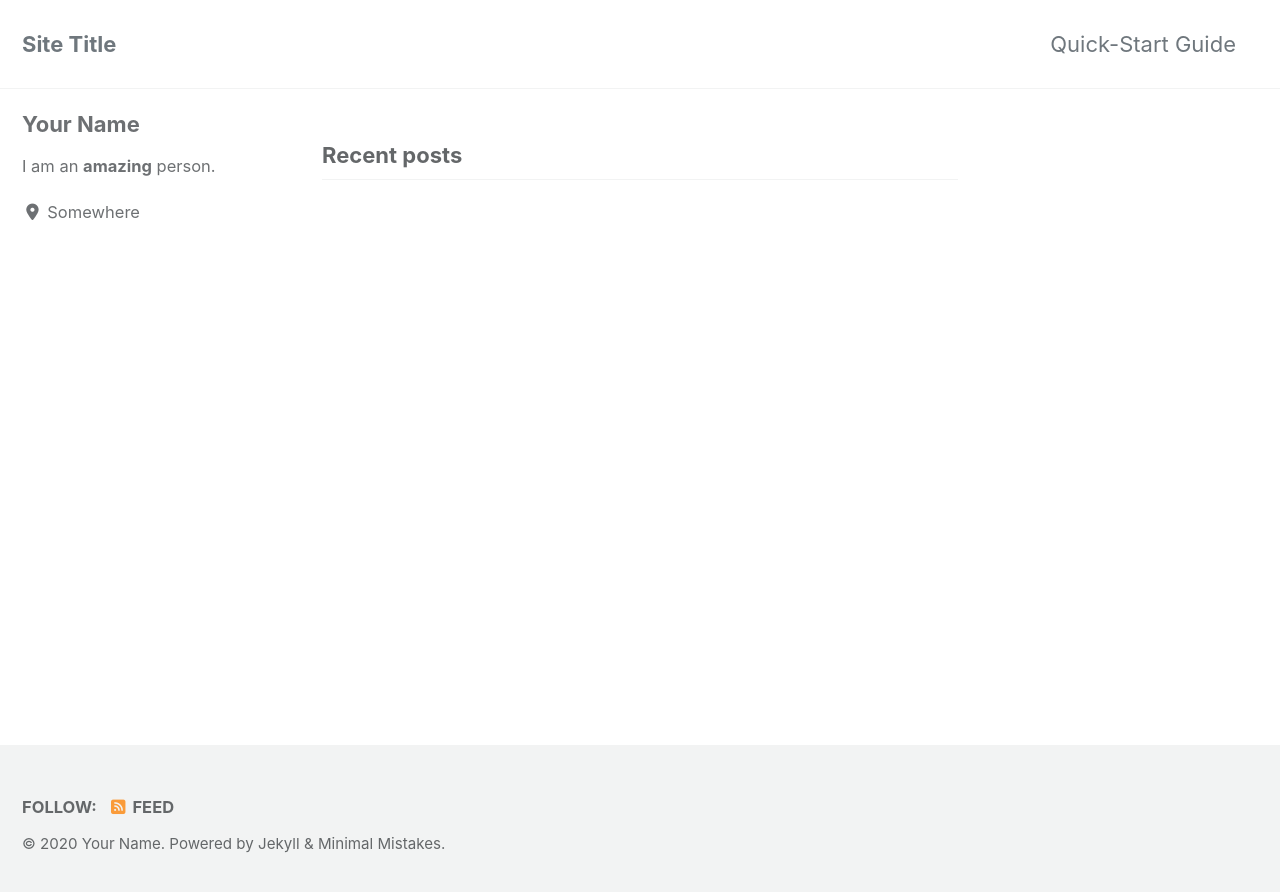
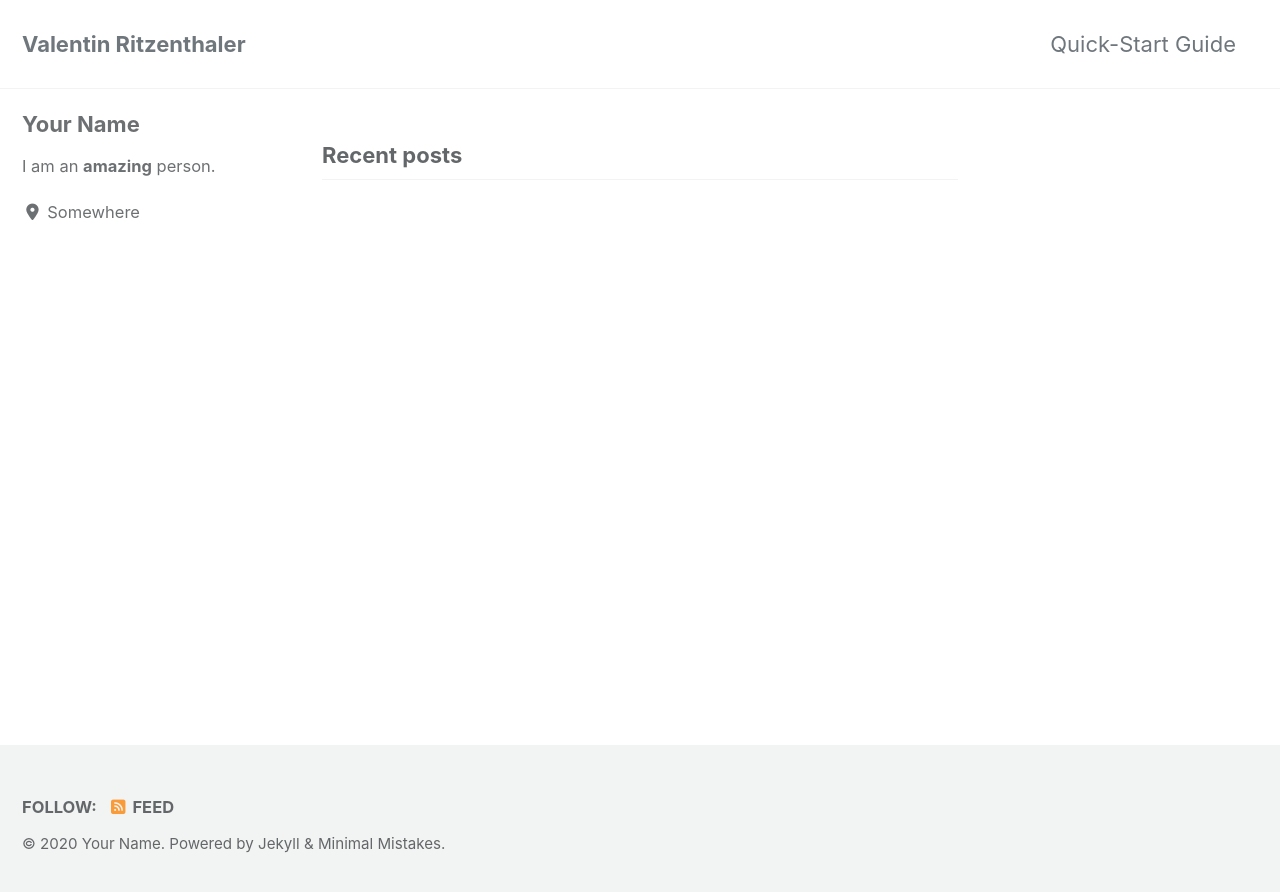
Before and after one commit to vritzenthaler/portfolio.github.io, a Jekyll site: the page built from index.html, in a window 1280 px wide. Shown: the top 892 px of the page. Built offline with Jekyll 4.4.1, drawn with Linux system fonts in a browser that asks for light colours; cached includes are drawn as plain includes; nearby versions of some CDN libraries; the list of posts is cut into pages by our own code.

Commit message:
changed title

```diff
--- a/_config.yml
+++ b/_config.yml
@@ -16,7 +16,7 @@ minimal_mistakes_skin    : "default" # "air", "aqua", "contrast", "dark", "dirt"
 
 # Site Settings
 locale                   : "en-US"
-title                    : "Site Title"
+title                    : "Valentin Ritzenthaler"
 title_separator          : "-"
 subtitle                 : # site tagline that appears below site title in masthead
 name                     : "Your Name"
```
